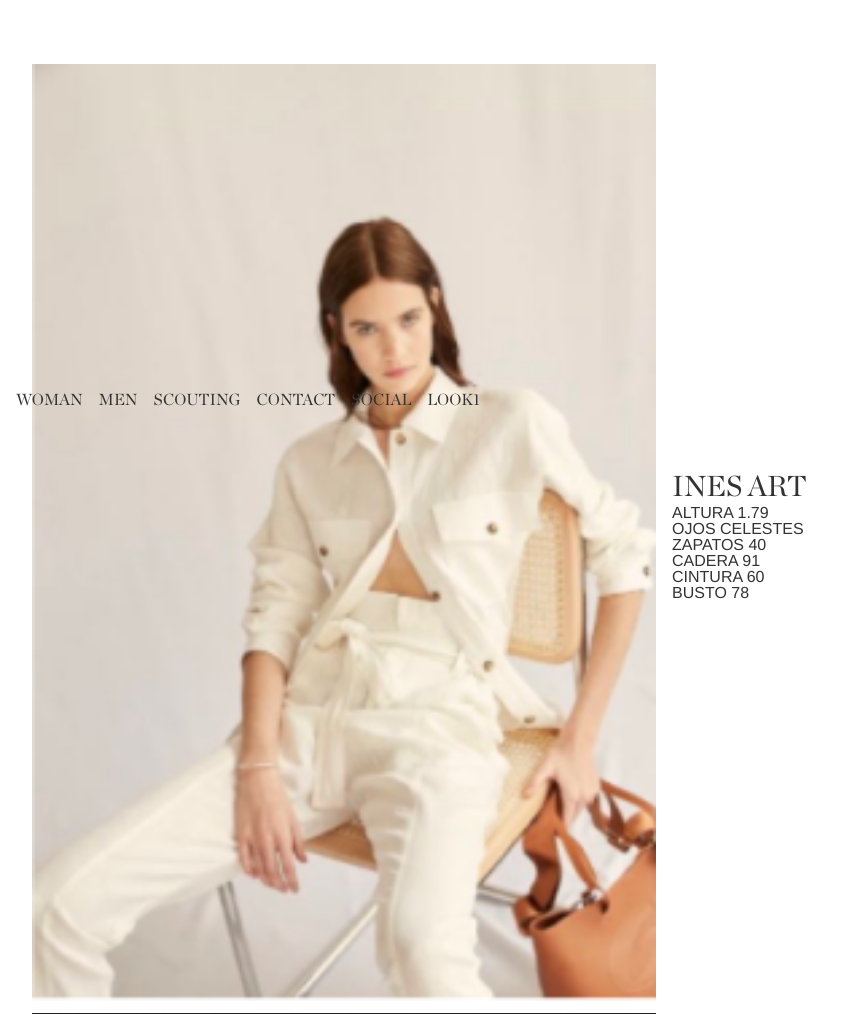
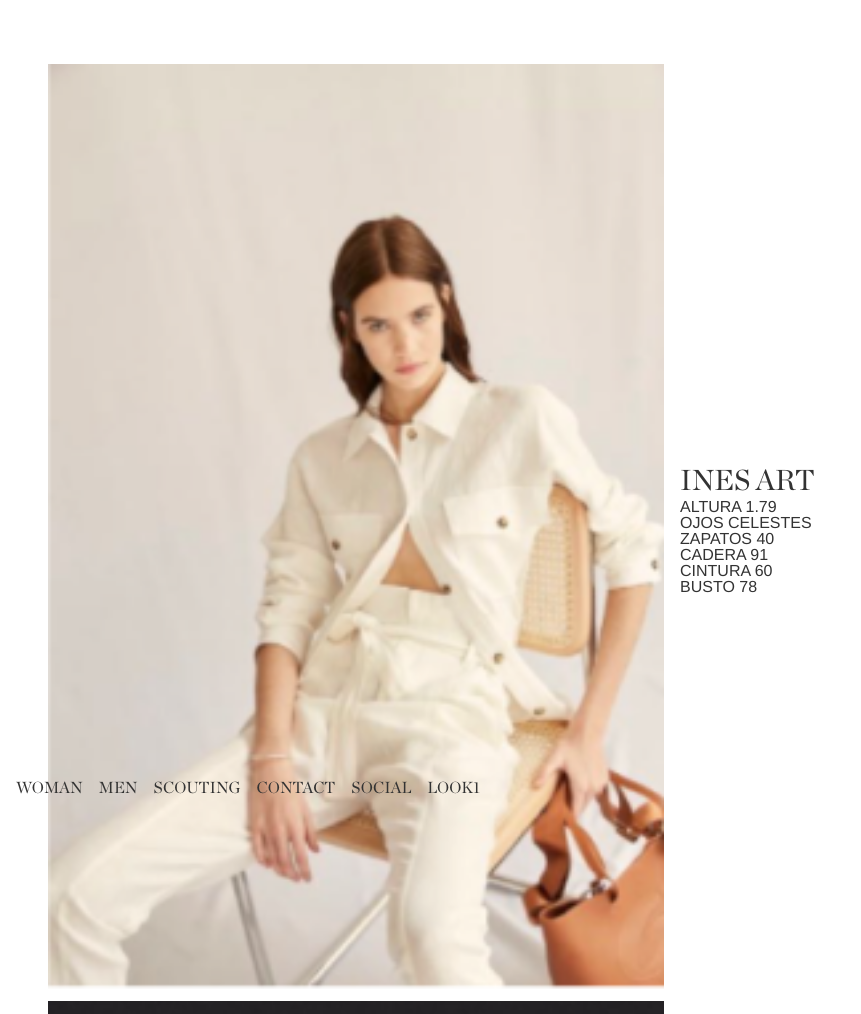
Before and after one commit to ignaciospadavecchia/centralmodels, a PHP site: the page made by views/3-216103-Models Grid-Cards.html in a window 1280 px wide. Shown: the top 1014 px of the page, without its empty margins (0-861 px from the left). Run offline with PHP 8.4, Linux system fonts and the light colour scheme.

Commit message:
fixed horizaontal min-max issue

```diff
--- a/css/3-216103-Models Grid-Cards.css
+++ b/css/3-216103-Models Grid-Cards.css
@@ -43,8 +43,8 @@ a:hover {
   display: grid;
   height: 100vh;
   width: 100vw;
-  grid-template-columns: minmax(2rem, 4rem) 97.5% auto;
-  grid-template-rows: 10vh 80vh 10vh;
+  grid-template-columns: minmax(2rem, 3rem) auto;
+  grid-template-rows: auto 1fr auto;
 }
 
 /* NAV */
--- a/css/4-216109-Requirements.css
+++ b/css/4-216109-Requirements.css
@@ -62,7 +62,7 @@ a:hover {
   width: 100%;
   align-items: center;
   text-align: center;
-grid-template-columns: repeat(8, 1fr);
+  grid-template-columns: repeat(8, 1fr);
   background-color: lightcoral;
   text-orientation: sideways-right;
   writing-mode: sideways-lr;
--- a/views/3-216103-Models Grid-Cards.html
+++ b/views/3-216103-Models Grid-Cards.html
@@ -196,7 +196,11 @@
       </ul>
     </nav>
     <!-- do not remove - grid structural boxes for further uses -->
-
+    <div class="box5"></div>
+    <div class="box6"></div>
+    <div class="box7"></div>
+    <div class="box8"></div>
+    <div class="box9"></div>
   </div>
 </body>
 
```
